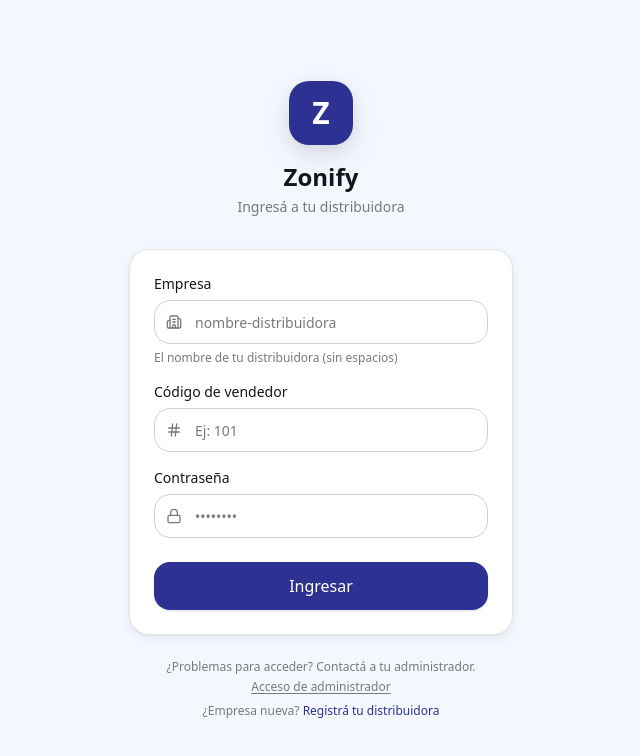
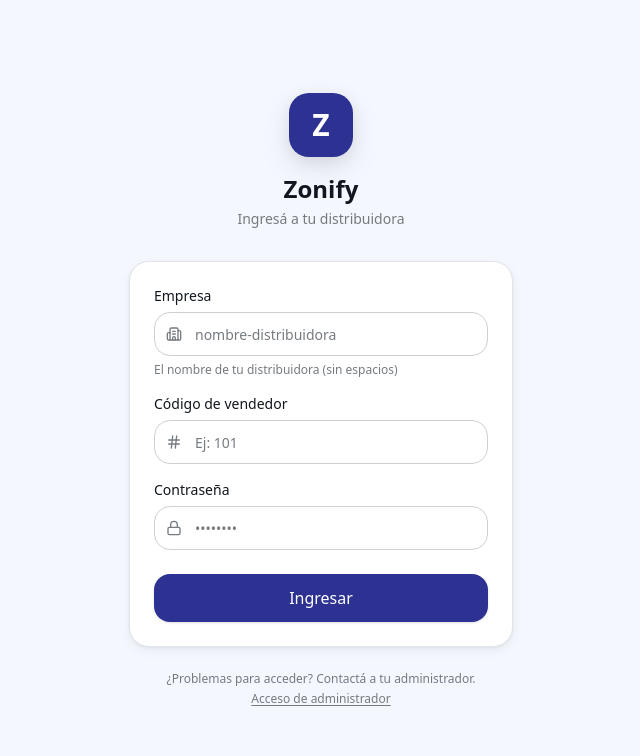
Before and after one commit to tomasamrein/zonify, a React (Vite) app: page /login in a window 1280 px wide. Shown: the top 756 px of the page, without its empty margins (319-959 px from the left). Built offline with nearby package versions, Linux system fonts and the light colour scheme; no server answers.

Commit message:
fix: remove registro público — alta de empresas solo via superadmin
Co-Authored-By: Claude Sonnet 4.6 <noreply@anthropic.com>

```diff
--- a/src/pages/LoginPage.tsx
+++ b/src/pages/LoginPage.tsx
@@ -135,10 +135,6 @@ export default function LoginPage() {
             {modoEmail ? 'Volver al login de distribuidora' : 'Acceso de administrador'}
           </button>
         </p>
-        <p className="text-center text-xs text-[var(--color-ink-muted)] mt-2">
-          ¿Empresa nueva?{' '}
-          <a href="/registro" className="text-brand-600 hover:underline">Registrá tu distribuidora</a>
-        </p>
       </div>
     </div>
   )
```
